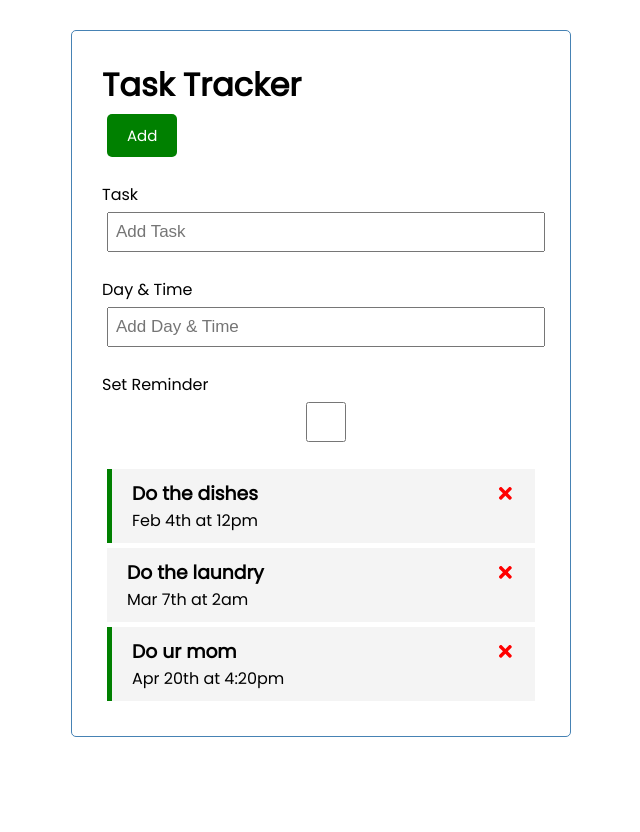
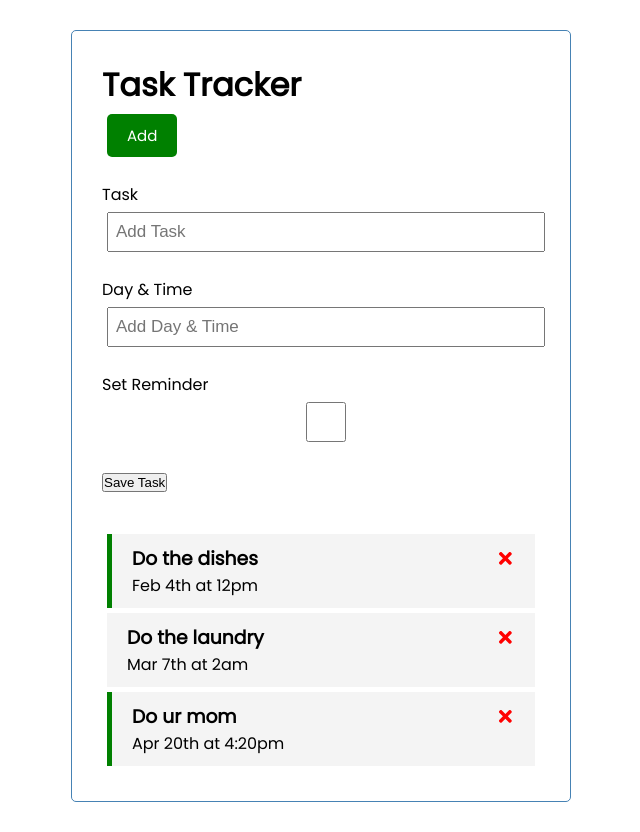
Before and after one commit to Peleton-011/task-tracker-project, a React (Create React App) app: page / in a window 1280 px wide. Shown: the whole page, without its empty margins (319-959 px from the left). Before the commit the page ends 800 px from the top, so only its background shows below. Built offline with nearby package versions, Linux system fonts and the light colour scheme.

Commit message:
Add rest of the basic form structure for AddTask.

```diff
--- a/src/components/AddTask.js
+++ b/src/components/AddTask.js
@@ -3,11 +3,11 @@ import GenericInput from "./GenericInput";
 
 const AddTask = () => {
     return (
-        <form className="add-task">
+        <form className="add-form">
             <GenericInput inputId="task-name" inputLabel="Task" inputType="text" inputPlaceholder="Add Task"/>
             <GenericInput inputId="task-date" inputLabel="Day & Time" inputType="text" inputPlaceholder="Add Day & Time"/>
             <GenericInput inputId="task-reminder" inputLabel="Set Reminder" inputType="checkbox" />
-
+            <input type="submit" value="Save Task"/>
         </form>
     );
 };
```
